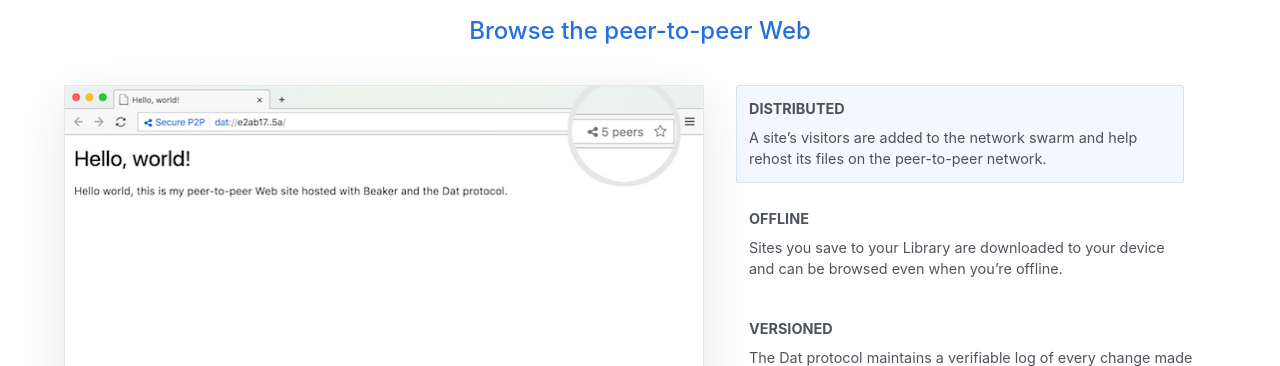
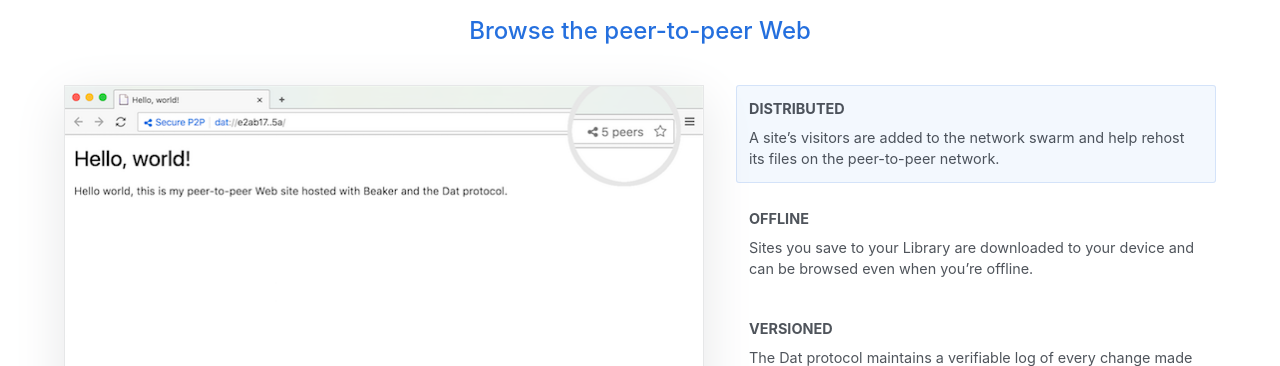
Before and after one commit to beakerbrowser/beakerbrowser.com, a Jekyll site: the page built from index.html, in a window 1280 px wide. Shown: the part 1134-1500 px from the top of the page. Built offline with Jekyll 4.4.1, drawn with Linux system fonts in a browser that asks for light colours.

Commit message:
Make subsections take up full width

```diff
--- a/css/pages/_home.scss
+++ b/css/pages/_home.scss
@@ -318,6 +318,10 @@
           padding-bottom: 0;
           margin: 0 !important;
         }
+
+        .subsection {
+          width: 100%;
+        }
       }
     }
 
```
